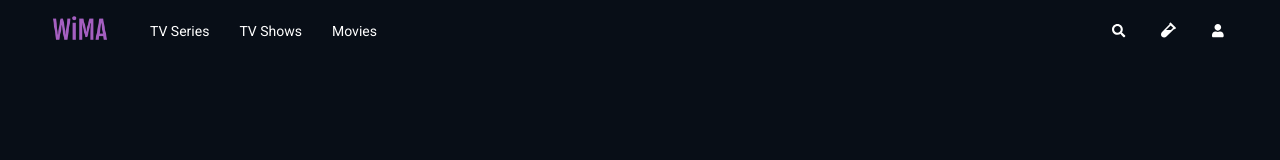
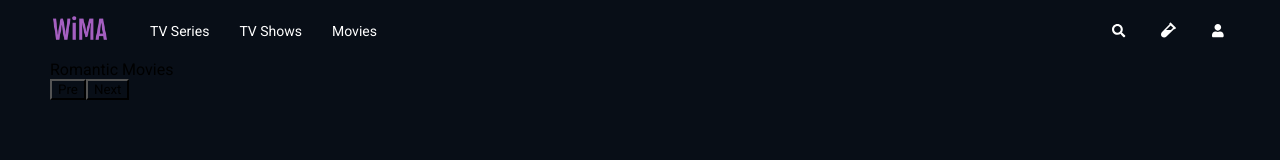
Before and after one commit to michhthuynh/with-me-app-fe, a React (Create React App) app: page / in a window 1280 px wide. Shown: the top 160 px of the page. Built offline with nearby package versions, Linux system fonts and the light colour scheme; no server answers.

Commit message:
add slider

```diff
--- a/src/App.js
+++ b/src/App.js
@@ -17,8 +17,10 @@ function App() {
     const fetch = async () => {
       try {
         const response = await auth.getCheckLogin()
-        dispatch(verifyLogin(true))
-        dispatch(addUsername(localStorage.getItem('username')))
+        if(response.status === 200) {
+          dispatch(verifyLogin(true))
+          dispatch(addUsername(localStorage.getItem('username')))
+        }
       } catch (error) {
         console.log('Failed to fetch product list: ', error);
       }
--- a/src/App.scss
+++ b/src/App.scss
@@ -9,5 +9,5 @@
 .wrapper {
     padding: 0 50px;
     display: flex;
-    flex-direction: row;
+    flex-direction: column;
 }
--- a/src/api/axiosClient.js
+++ b/src/api/axiosClient.js
@@ -22,7 +22,7 @@ axiosClient.interceptors.request.use(async (config) => {
 })
 axiosClient.interceptors.response.use((response) => {
     if (response && response.data) {
-        return response.data;
+        return response
     }
     return response;
 }, (error) => {
--- /dev/null
+++ b/src/components/Slider/index.jsx
@@ -0,0 +1,36 @@
+import React from 'react';
+import PropTypes from 'prop-types';
+
+Slider.propTypes = {
+  items: PropTypes.array.isRequired,
+  title: PropTypes.string.isRequired
+};
+
+Slider.defaultProps = {
+  items: [],
+  title: ''
+}
+
+function Slider(props) {
+  const { items, title } = props
+
+  const handleClickPre = () => {
+    console.log('running 1')
+  }
+
+  const handleClickNext = () => {
+    console.log('running 2')
+  }
+
+  return (
+    <div className="slider-wrapper">
+      <div className="slider-title">{title}</div>
+      <div className="slider-content">
+        <button onClick={handleClickPre}>Pre</button>
+        <button onClick={handleClickNext}>Next</button>
+      </div>
+    </div>
+  );
+}
+
+export default Slider;
--- a/src/pages/HomePage.jsx
+++ b/src/pages/HomePage.jsx
@@ -1,13 +1,28 @@
 import React from 'react';
 import { useSelector, } from 'react-redux'
+import Slider from '../components/Slider';
 import TopBar from '../components/TopBar';
 
 function HomePage(props) {
   const isLogin = useSelector(state => state.user.isAuthentication)
   const username = useSelector(state => state.user.username)
+  const items = [
+    {
+      name: "Avenger 4: End Game",
+      region: 'US',
+      poster: "",
+      actor: ["Justin Bieber", "Robert Downey"],
+      categories: ["action","romantic"],
+      description: "Lorem ipsum dolor sit amet consectetur adipisicing elit. Quibusdam iure reiciendis delectus distinctio ipsum ratione, commodi, nam harum aperiam esse dolor omnis corporis eos, ipsam accusantium! Reiciendis fuga velit corporis!",
+      release_date: "18012019",
+      upload_date: "18012018",
+      premium: false
+    }
+  ]
   return (
     <div className="wrapper">
       <TopBar isLogin={isLogin} username={username} />
+      <Slider items={items} title="Romantic Movies"/>
     </div>
   );
 }
```
Also changed, not shown: src/components/Slider/Slide.scss (added).
